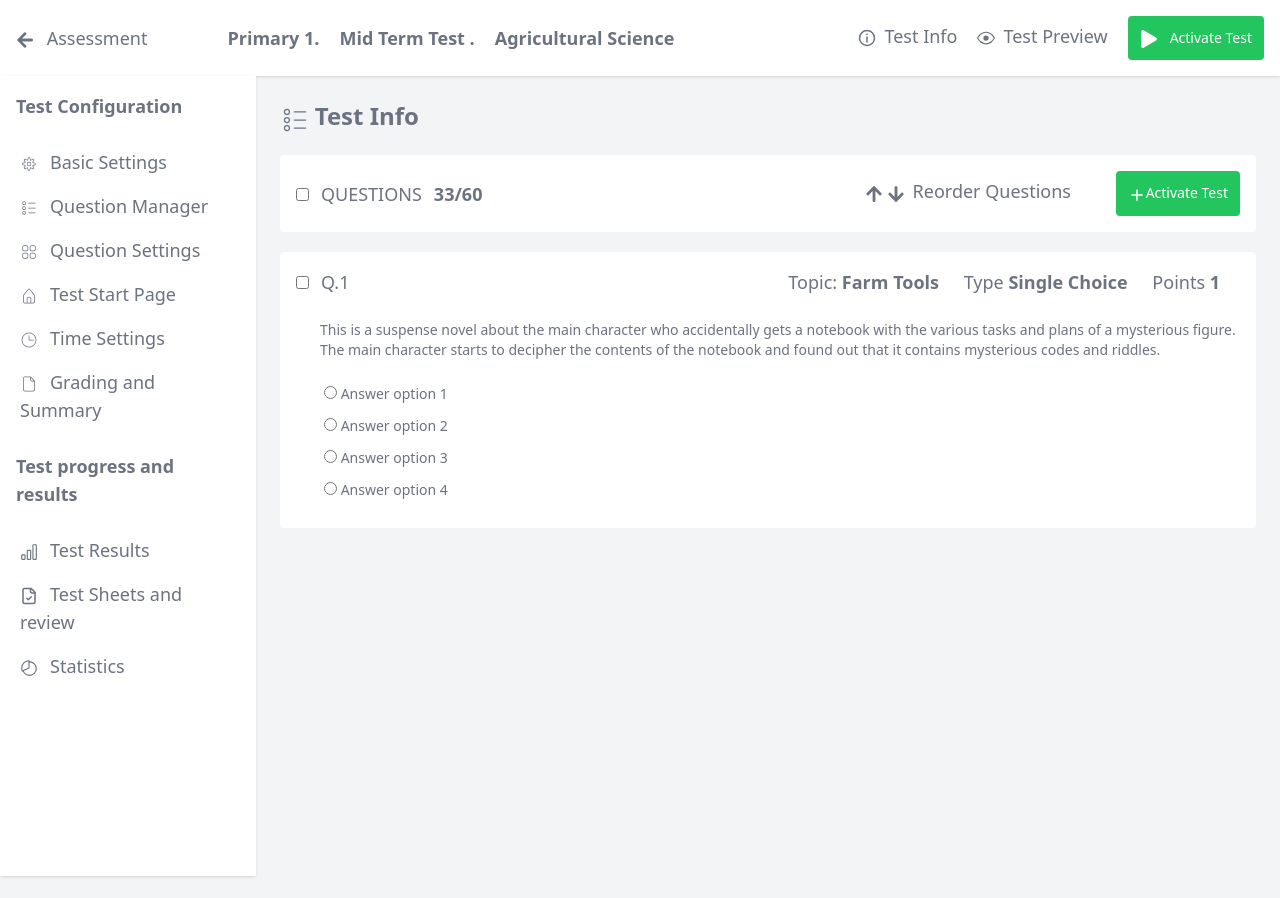
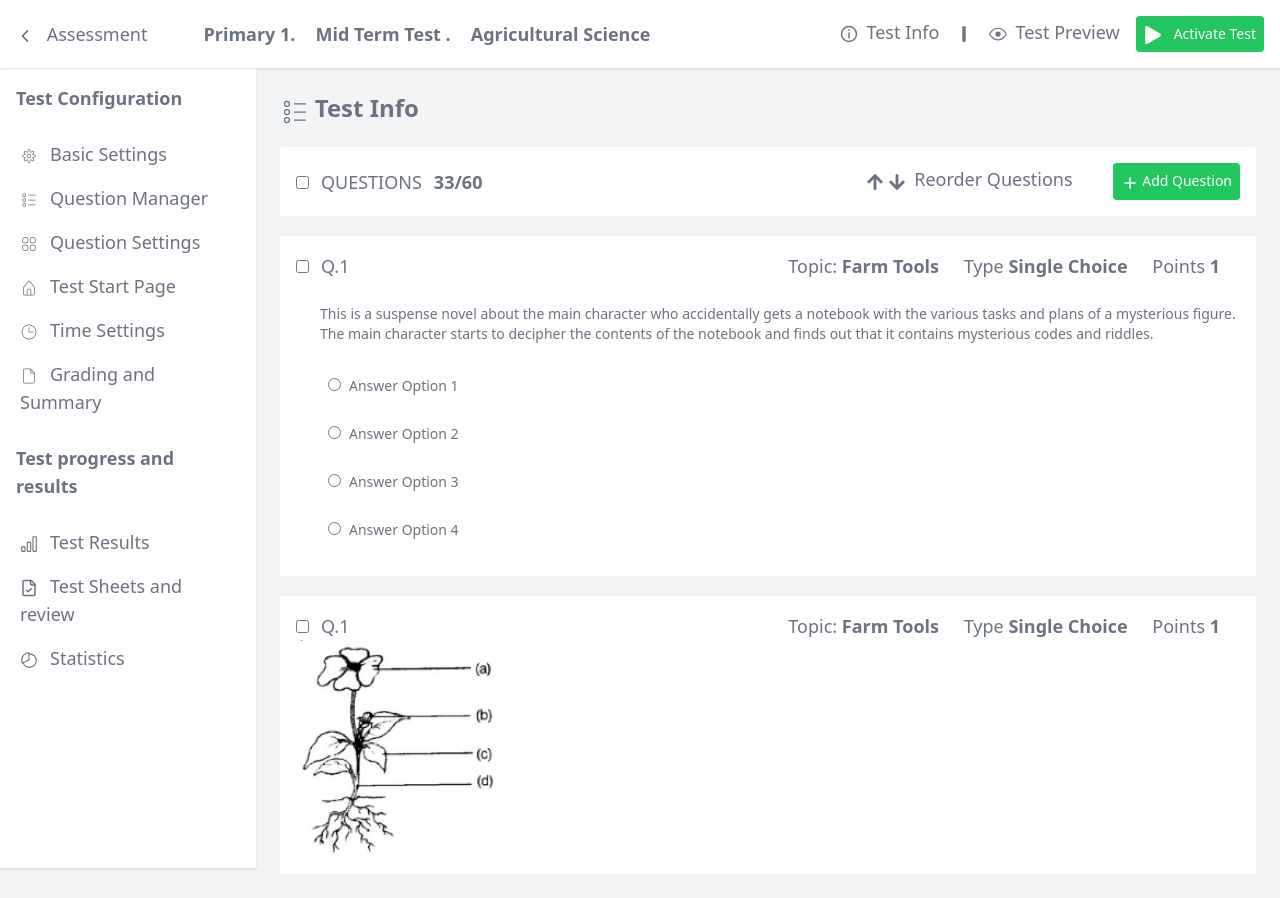
Before and after one commit to samueltuoyo15/Student-Management-Dahsboard, a React (Vite) app: page /ProductManagerPage in a window 1280 px wide. Before the commit the page ends 800 px from the top, so only its background shows below. Built offline with nearby package versions, Linux system fonts and the light colour scheme.

Commit message:
made neccessary changes to th dahsbord and the ui

```diff
--- a/src/Components/Header.tsx
+++ b/src/Components/Header.tsx
@@ -1,19 +1,21 @@
-import {FaArrowLeft, FaPlay} from 'react-icons/fa'
+import {FaPlay, FaMinus} from 'react-icons/fa'
 import {GrCircleInformation} from 'react-icons/gr'
 import {GoEye} from 'react-icons/go'
+import {IoIosArrowBack} from 'react-icons/io'
 function Header(){
   return(
-    <header className="font-sans w-full select-none z-10 bg-white p-4 text-gray-500 flex justify-between items-center shadow text-lg">
+    <header className="sticky top-0 font-sans w-full select-none z-10 bg-white p-4 text-gray-500 flex justify-between items-center shadow text-lg">
       <div>
-        <FaArrowLeft className="inline mr-2" /> <span className="mr-20">Assessment</span>
+        <IoIosArrowBack className="inline mr-2" /> <span className="mr-14">Assessment</span>
         <span className="mr-5 font-bold">Primary 1.</span>
         <span className="mr-5 font-bold">Mid Term Test .</span>
         <span className="mr-5 font-bold">Agricultural Science</span>
       </div>
       <div>
-       <span className="mr-5"> <GrCircleInformation className="inline mr-2" />Test Info</span>
-       <span className="mr-5"><GoEye className="inline mr-2" />Test Preview</span>
-       <button className="bg-green-500 text-sm p-3 rounded inline text-white"><FaPlay className="inline mr-3 text-lg" />Activate Test</button>
+       <span className="mr-4"> <GrCircleInformation className="inline mr-2" />Test Info</span>
+       <FaMinus className="inline mr-4 transform rotate-90" />
+       <span className="mr-4"><GoEye className="inline mr-2" />Test Preview</span>
+       <button className="bg-green-500 text-sm p-2 rounded inline text-white"><FaPlay className="inline mr-3 text-lg" />Activate Test</button>
      </div>
     </header>
    )
--- a/src/Pages/ProductManagerPage.tsx
+++ b/src/Pages/ProductManagerPage.tsx
@@ -1,49 +1,100 @@
+import { useState } from 'react'
 import Header from '../Components/Header'
 import Aside from '../Components/Aside'
-import {CiCircleList} from 'react-icons/ci'
-import {FaArrowUp, FaArrowDown} from 'react-icons/fa'
-import {IoMdAdd} from 'react-icons/io'
-function ProductManagerPage(){
-  return(
+import { CiCircleList } from 'react-icons/ci'
+import { FaArrowUp, FaArrowDown } from 'react-icons/fa'
+import { IoMdAdd } from 'react-icons/io'
+
+function ProductManagerPage() {
+  const [selectedAnswer, setSelectedAnswer] = useState(null)
+
+  const handleAnswerClick = (id :any)  => {
+    setSelectedAnswer(id)
+  }
+
+  return (
     <>
       <Header />
       <Aside />
-   <section className="font-sans select-none z-10 p-6 text-gray-500 text-lg ml-64">
+      <section className="overflow-y-scroll font-sans select-none z-10 p-6 text-gray-500 text-lg ml-64">
         <div className="mb-5">
           <CiCircleList className="inline text-3xl" /> <span className="font-bold text-2xl">Test Info</span>
         </div>
         <div className="block bg-white p-4 w-auto rounded flex justify-between items-center">
-    <div><input type="checkbox" className="text-lg mr-3" /><span className="mr-3">QUESTIONS</span><span className="font-bold">33/60</span></div>
-    <div><FaArrowUp className="inline mr-1" /><FaArrowDown className="inline mr-2" />Reorder Questions <button className="ml-10 bg-green-500 text-sm p-3 rounded inline text-white"><IoMdAdd className="inline text-lg" />Activate Test</button>
+          <div>
+            <input type="checkbox" className="text-lg mr-3" />
+            <span className="mr-3">QUESTIONS</span>
+            <span className="font-bold">33/60</span>
+          </div>
+          <div>
+            <FaArrowUp className="inline mr-1" />
+            <FaArrowDown className="inline mr-2" />
+            Reorder Questions
+            <button className="ml-10 bg-green-500 text-sm p-2 rounded inline text-white">
+              <IoMdAdd className="inline text-lg" /> Add Question
+            </button>
           </div>
         </div>
 
         <div className="mt-5 block bg-white p-4 w-auto rounded">
           <div className="flex justify-between items-center">
-    <div><input type="checkbox" className="text-lg mr-3" /><span className="mr-3">Q.1</span></div>
-    <div>Topic: <span className="font-bold mr-5"> Farm Tools </span> Type <span className="font-bold mr-5"> Single Choice</span> Points <span className="font-bold mr-5">1</span></div>
+            <div>
+              <input type="checkbox" className="text-lg mr-3" />
+              <span className="mr-3">Q.1</span>
+            </div>
+            <div>
+              Topic: <span className="font-bold mr-5">Farm Tools</span> Type{' '}
+              <span className="font-bold mr-5">Single Choice</span> Points{' '}
+              <span className="font-bold mr-5">1</span>
+            </div>
           </div>
           <p className="mt-6 line-clamp-2 text-sm font-medium ml-6 block prose prose-sm">
-      This is a suspense novel about the main character who accidentally gets a notebook with the various tasks and plans of a mysterious figure.
-      The main character starts to decipher the contents of the notebook and found out that it contains mysterious codes and riddles.
+            This is a suspense novel about the main character who accidentally gets a notebook with the various tasks
+            and plans of a mysterious figure. The main character starts to decipher the contents of the notebook and
+            finds out that it contains mysterious codes and riddles.
           </p>
-<ul className="mt-6 ml-7 text-sm font-medium">
-  <li className="mb-3">
-    <input type="radio" name="answer" /> <span>Answer option 1</span>
+          <ul className="mt-6 ml-6 text-sm font-medium">
+            {[
+              { id: 1, name: 'Answer Option 1' },
+              { id: 2, name: 'Answer Option 2' },
+              { id: 3, name: 'Answer Option 3' },
+              { id: 4, name: 'Answer Option 4' }
+            ].map((ans) => (
+              <li
+                key={ans.id}
+                onClick={() => handleAnswerClick(ans.id)}
+                className={`mb-3 p-2 rounded cursor-pointer ${
+                  selectedAnswer === ans.id ? 'bg-green-100' : 'bg-transparent'
+                }`}
+              >
+                <input
+                  type="radio"
+                  name="answer"
+                  checked={selectedAnswer === ans.id}
+                  onChange={() => handleAnswerClick(ans.id)}
+                  className="mr-2"
+                />
+                <span>{ans.name}</span>
               </li>
-  <li className="mb-3">
-    <input type="radio" name="answer" /> <span>Answer option 2</span>
-  </li>
-  <li className="mb-3">
-    <input type="radio" name="answer" /> <span>Answer option 3</span>
-  </li>
-  <li className="mb-3">
-    <input type="radio" name="answer" /> <span>Answer option 4</span>
-  </li>
+            ))}
           </ul>
         </div>
+
+        <div className="mt-5 block bg-white p-4 w-auto rounded">
+          <div className="flex justify-between items-center">
+            <div>
+              <input type="checkbox" className="text-lg mr-3" />
+              <span className="mr-3">Q.1</span>
+            </div>
+            <div>
+              Topic: <span className="font-bold mr-5">Farm Tools</span> Type{' '}
+              <span className="font-bold mr-5">Single Choice</span> Points{' '}
+              <span className="font-bold mr-5">1</span>
+            </div>
+          </div>
+          <img src="/plant.jpg" className="w-52" />
+        </div>
       </section>
-
     </>
   )
 }
```
Also changed, not shown: public/plant.jpg (added), 1 other file (tests, documents, lock files or other folders). Lines whose indentation alone changed are shown as unchanged.
